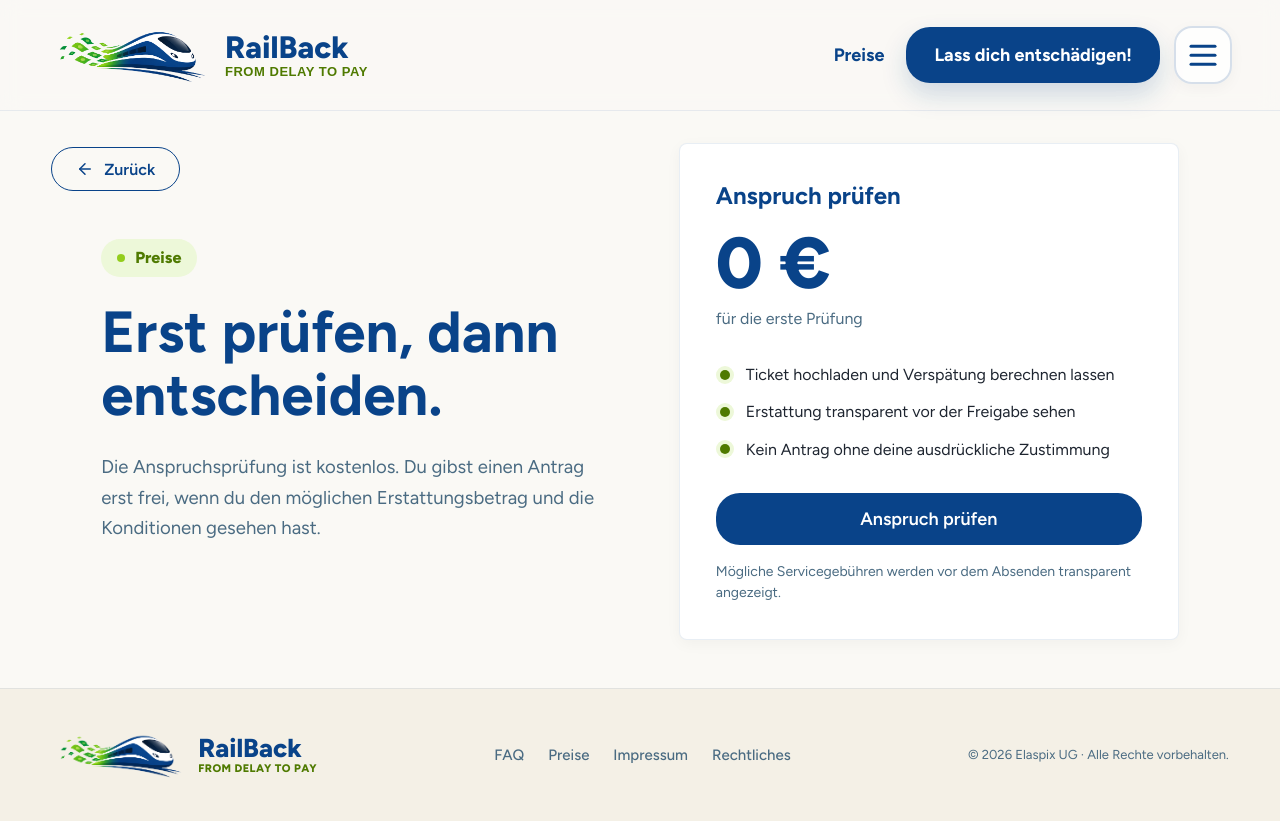
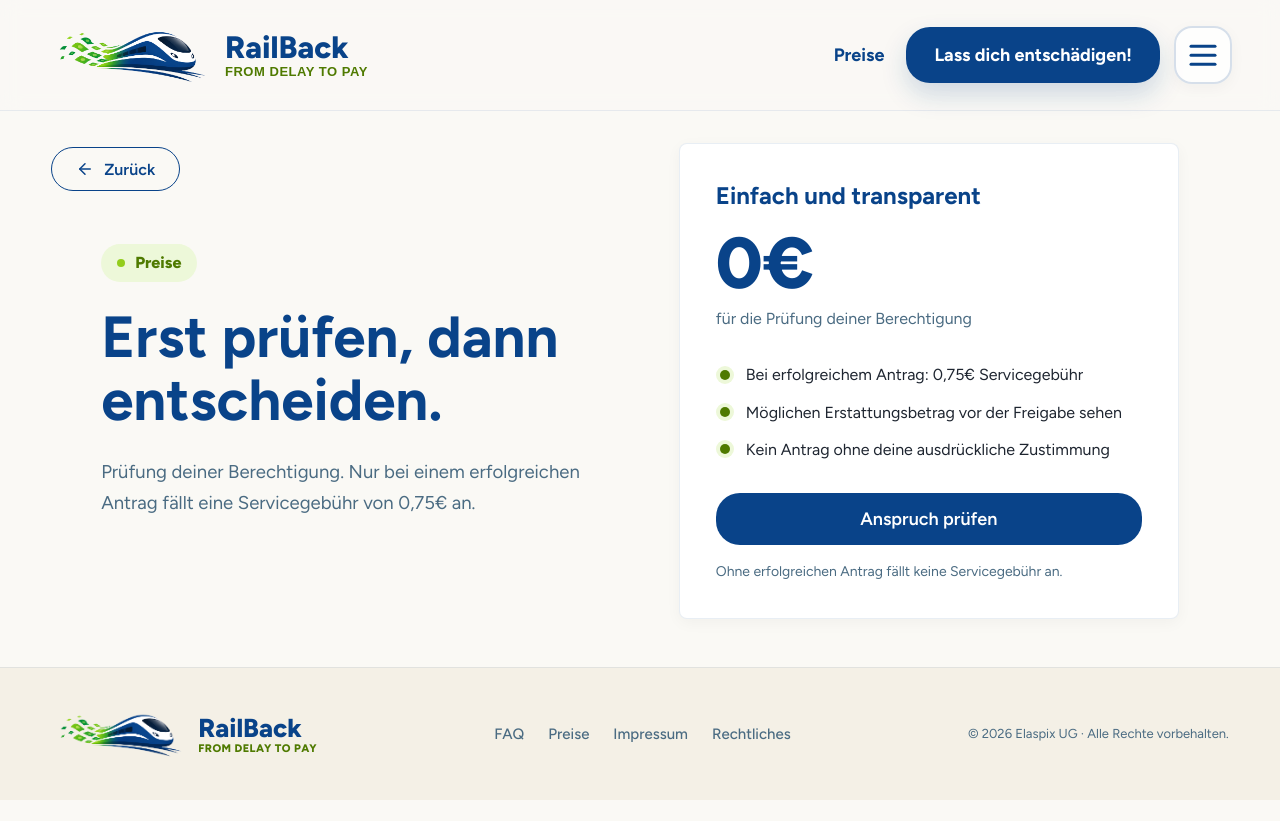
Before and after one commit to dhbw-ma-refund/railback, a React (Vite) app in the folder frontend/: page /preise in a window 1280 px wide. After the commit the page ends 800 px from the top, so only its background shows below. Built offline with nearby package versions, Linux system fonts and the light colour scheme.

Commit message:
fix(pricing): update copy for clarity and accuracy in eligibility check details

```diff
--- a/frontend/src/pages/PricingPage.tsx
+++ b/frontend/src/pages/PricingPage.tsx
@@ -10,32 +10,32 @@ const copy = {
   de: {
     eyebrow: 'Preise',
     title: 'Erst prüfen, dann entscheiden.',
-    lead: 'Die Anspruchsprüfung ist kostenlos. Du gibst einen Antrag erst frei, wenn du den möglichen Erstattungsbetrag und die Konditionen gesehen hast.',
-    cardTitle: 'Anspruch prüfen',
-    price: '0 €',
-    priceMeta: 'für die erste Prüfung',
+    lead: 'Prüfung deiner Berechtigung. Nur bei einem erfolgreichen Antrag fällt eine Servicegebühr von 0,75€ an.',
+    cardTitle: 'Einfach und transparent',
+    price: '0€',
+    priceMeta: 'für die Prüfung deiner Berechtigung',
     features: [
-      'Ticket hochladen und Verspätung berechnen lassen',
-      'Erstattung transparent vor der Freigabe sehen',
+      'Bei erfolgreichem Antrag: 0,75€ Servicegebühr',
+      'Möglichen Erstattungsbetrag vor der Freigabe sehen',
       'Kein Antrag ohne deine ausdrückliche Zustimmung',
     ],
     cta: 'Anspruch prüfen',
-    note: 'Mögliche Servicegebühren werden vor dem Absenden transparent angezeigt.',
+    note: 'Ohne erfolgreichen Antrag fällt keine Servicegebühr an.',
   },
   en: {
     eyebrow: 'Pricing',
     title: 'Check first, decide afterwards.',
-    lead: 'The claim check is free. You only approve a claim after seeing the possible refund and conditions.',
-    cardTitle: 'Check claim',
+    lead: 'Eligibility check = €0. We only charge a €0.75 service fee if your claim is successful.',
+    cardTitle: 'Simple and transparent',
     price: '€0',
-    priceMeta: 'for the first check',
+    priceMeta: 'for checking your eligibility',
     features: [
-      'Upload your ticket and calculate the delay',
-      'See the refund transparently before approval',
+      'For a successful claim: €0.75 service fee',
+      'See the possible refund before approval',
       'No claim without your explicit consent',
     ],
     cta: 'Check claim',
-    note: 'Possible service fees are shown transparently before submission.',
+    note: 'There is no service fee if your claim is unsuccessful.',
   },
 };
 
```
